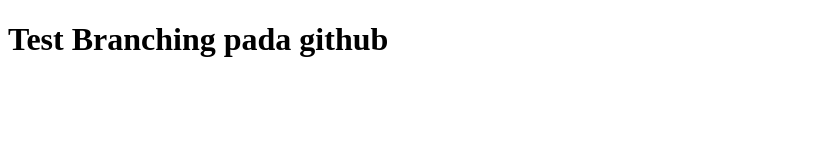
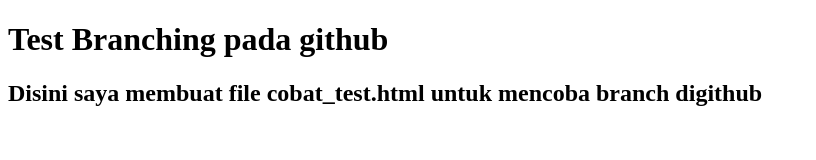
Before and after one commit to Rahmatulah12/Git-Test, a plain HTML site: page cobat_test.html in a window 1280 px wide. Shown: the whole page, without its empty margins (0-816 px from the left). Drawn offline with Linux system fonts and the light colour scheme.

Commit message:
menambhakan h2 pada coba_test.html

```diff
--- a/cobat_test.html
+++ b/cobat_test.html
@@ -8,5 +8,8 @@
 	<h1>
 		Test Branching pada github
 	</h1>
+	<h2>
+		Disini saya membuat file cobat_test.html untuk mencoba branch digithub
+	</h2>
 </body>
 </html>
```
